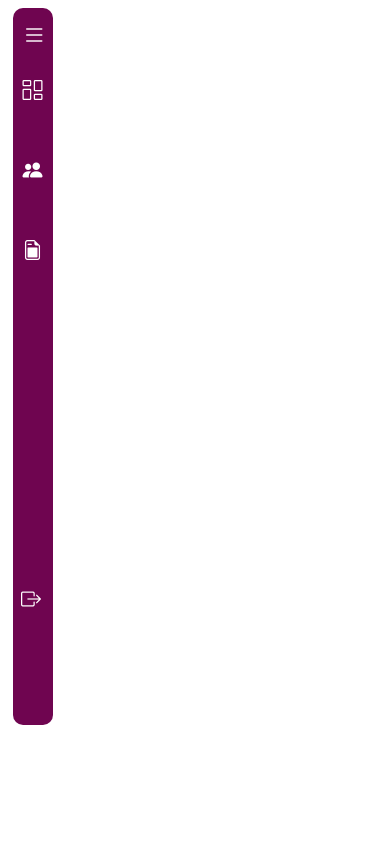
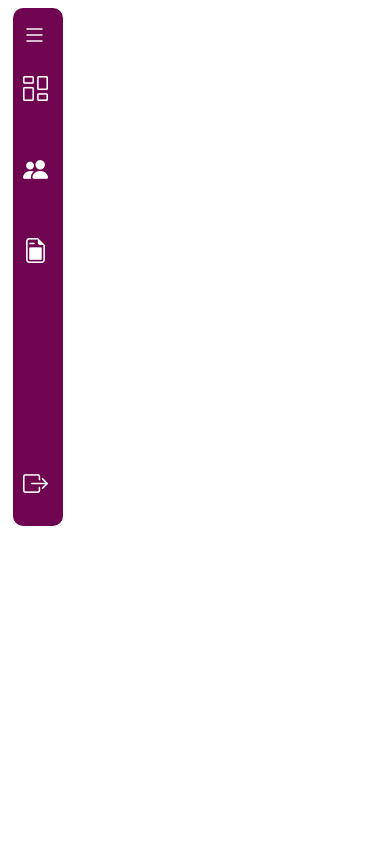
Before and after one commit to yamashita-tiemi/Trainee_2023.2, a PHP site: page /app/views/admin/sidebar.html in a window 390 px wide. Run offline with PHP 8.4, Linux system fonts and the light colour scheme.

Commit message:
Correção responsividade da sidebar.

```diff
--- a/app/views/admin/sidebar.html
+++ b/app/views/admin/sidebar.html
@@ -15,7 +15,6 @@
              </div>
 
              <div class="navegador">
-
                 <a href="#">
                     <span class="icone"><i class="bi bi-columns-gap"></i></span>
                     <span class="texto">Dashboard</span>
--- a/public/css/sidebar.css
+++ b/public/css/sidebar.css
@@ -38,12 +38,13 @@ body{
 }
 
 .navegador{
-    height: 60vh;
+    height: auto;
     list-style-type: none;
 }
 
 .navegador a{
     width: 250px;
+    height: fit-content;
     display: inline-block;
     font-size: 20px;
     color: #fff;
@@ -61,11 +62,15 @@ a.texto{
 
 .logout a {
     width: 250px;
+    margin-top: 18vh;
+    height: fit-content;
     display: inline-block;
     font-size: 20px;
     color: #fff;
     text-decoration: none;
     border-radius: 0 0 10px 10px;
+    padding: 20px 4%;
+    line-height: 40px;
 }
 
 a{
@@ -79,6 +84,7 @@ a{
 .navegador a:hover{
     background-color: #dd0b64;
 }
+
 
 
 .icone{
@@ -115,7 +121,7 @@ a{
     .navegador a:hover{
     background-color: #dd0b64;
 
-}
+    }
 
     .texto{
         font-size: 14px;
@@ -132,16 +138,9 @@ a{
 
 }
 
-@media (min-width:321px) and (max-width:768px){
-    .nav1{
-        width: 40px;
-        height: 85%;
-    }
+@media screen and (max-width:768px){
     .nav1:hover{
         width: 180px;
-    }
-    .navegador{
-        height: 75%;
     }
 
     .logout a,
@@ -155,12 +154,10 @@ a{
         margin-top: -5px;
     }
     .icone{
-        font-size: 20px;
+        font-size: 25px;
         margin-top: -5px;
     }
     .botao{
         font-size: 24px;
     }
-
-
 }
```
